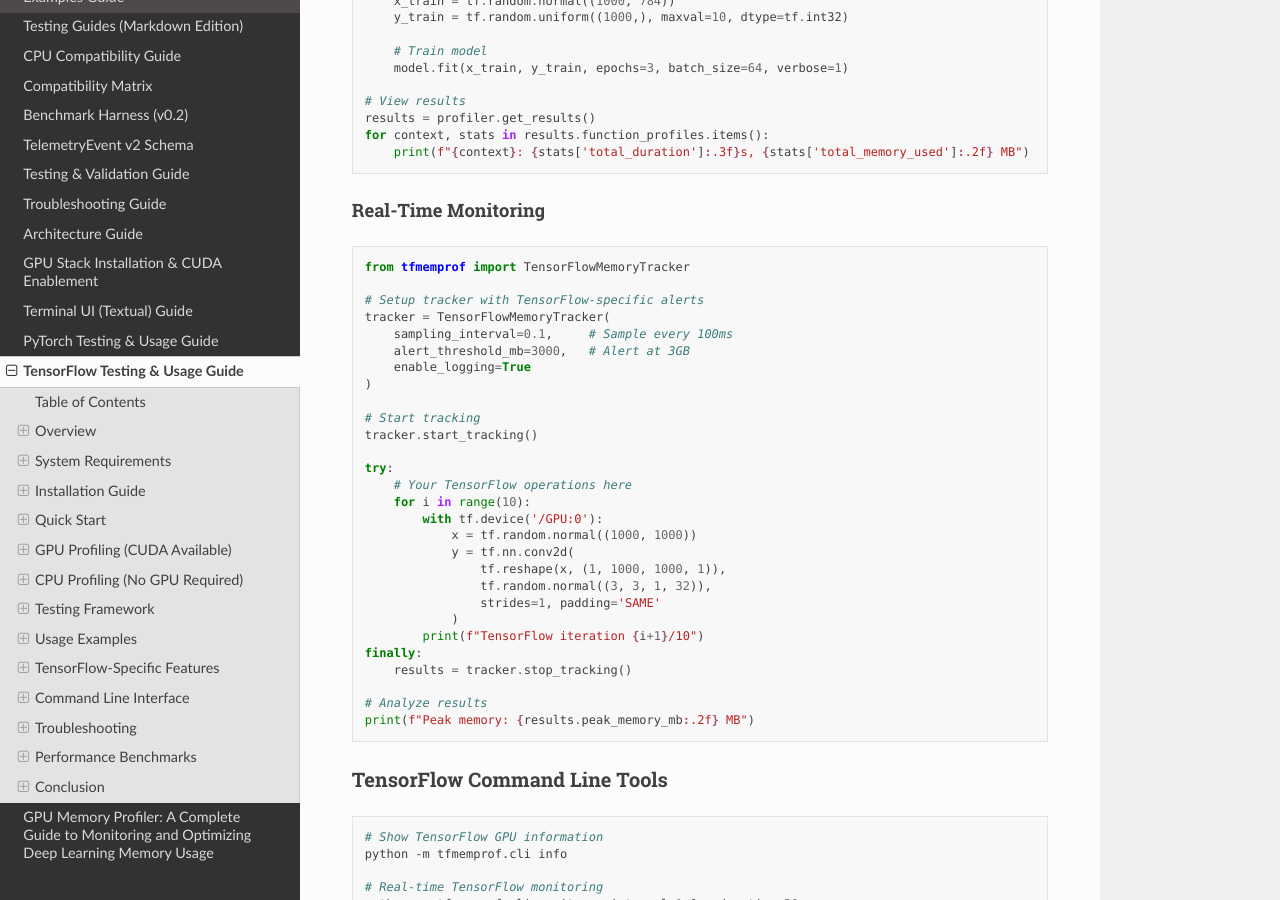
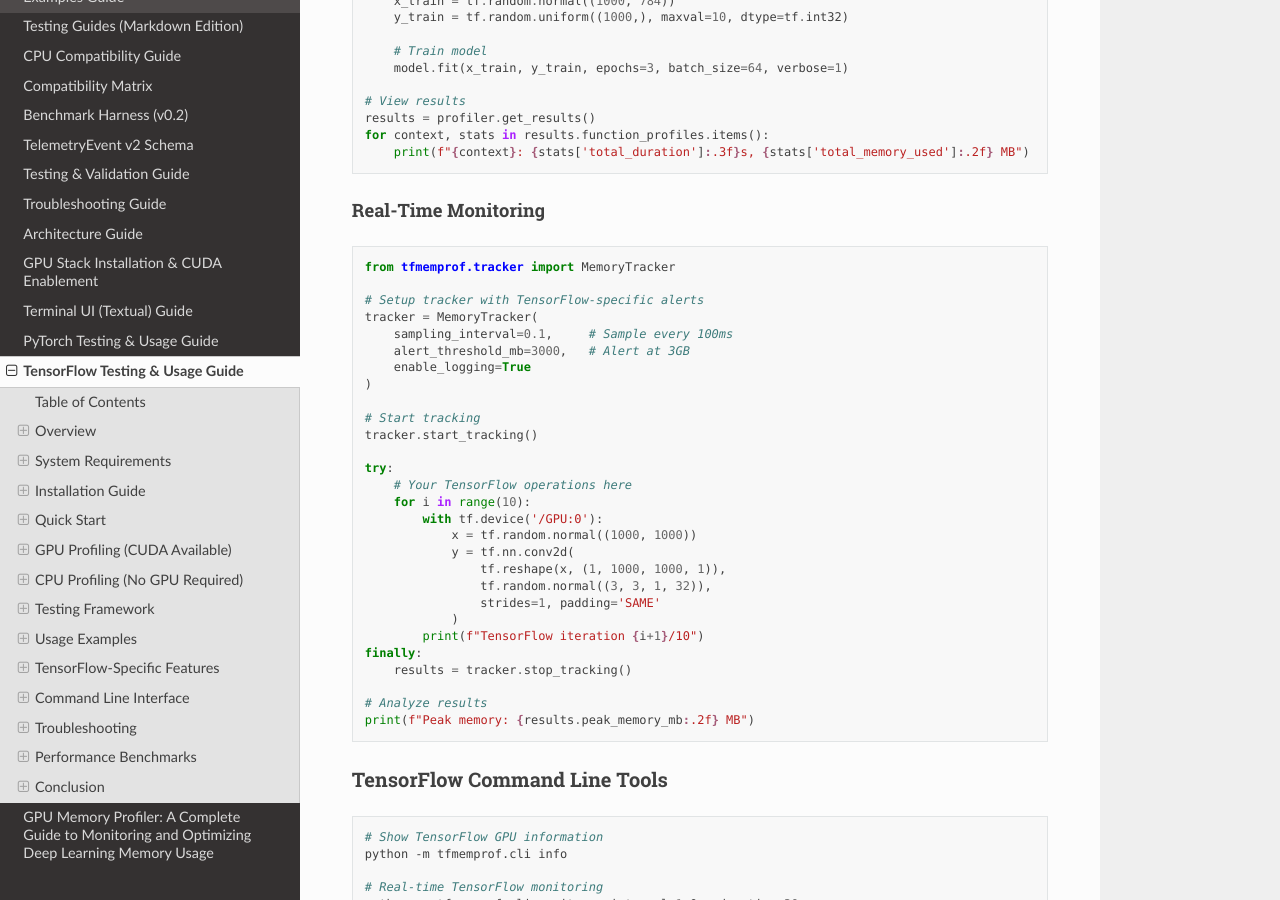
Before and after one commit to Silas-Asamoah/gpu-memory-profiler, a Sphinx documentation site: the page built from docs/tensorflow_testing_guide.md, in a window 1280 px wide and 900 px high, scrolled down 5311 px. Built offline with Sphinx 7.4.7 and the Read the Docs theme 3.1.0, drawn with Linux system fonts in a browser that asks for light colours; some of the changed text lies outside the part shown.

Commit message:
fix(docs/tensorflow_testing_guide): replace non-existent TensorFlowMemoryTracker with actual class
TensorFlowMemoryTracker does not exist in the codebase. The correct
class is tfmemprof.tracker.MemoryTracker. Fixed both occurrences.

````diff
--- a/docs/tensorflow_testing_guide.md
+++ b/docs/tensorflow_testing_guide.md
@@ -264,10 +264,10 @@ for context, stats in results.function_profiles.items():
 #### Real-Time Monitoring
 
 ```python
-from tfmemprof import TensorFlowMemoryTracker
+from tfmemprof.tracker import MemoryTracker
 
 # Setup tracker with TensorFlow-specific alerts
-tracker = TensorFlowMemoryTracker(
+tracker = MemoryTracker(
     sampling_interval=0.1,     # Sample every 100ms
     alert_threshold_mb=3000,   # Alert at 3GB
     enable_logging=True
@@ -843,7 +843,7 @@ model = tf.keras.Sequential([
 batch_size = 16  # Smaller batches for CPU
 
 # 4. Increase sampling interval
-tracker = TensorFlowMemoryTracker(
+tracker = MemoryTracker(
     sampling_interval=1.0,
     device='/CPU:0',
     enable_logging=False,
````
